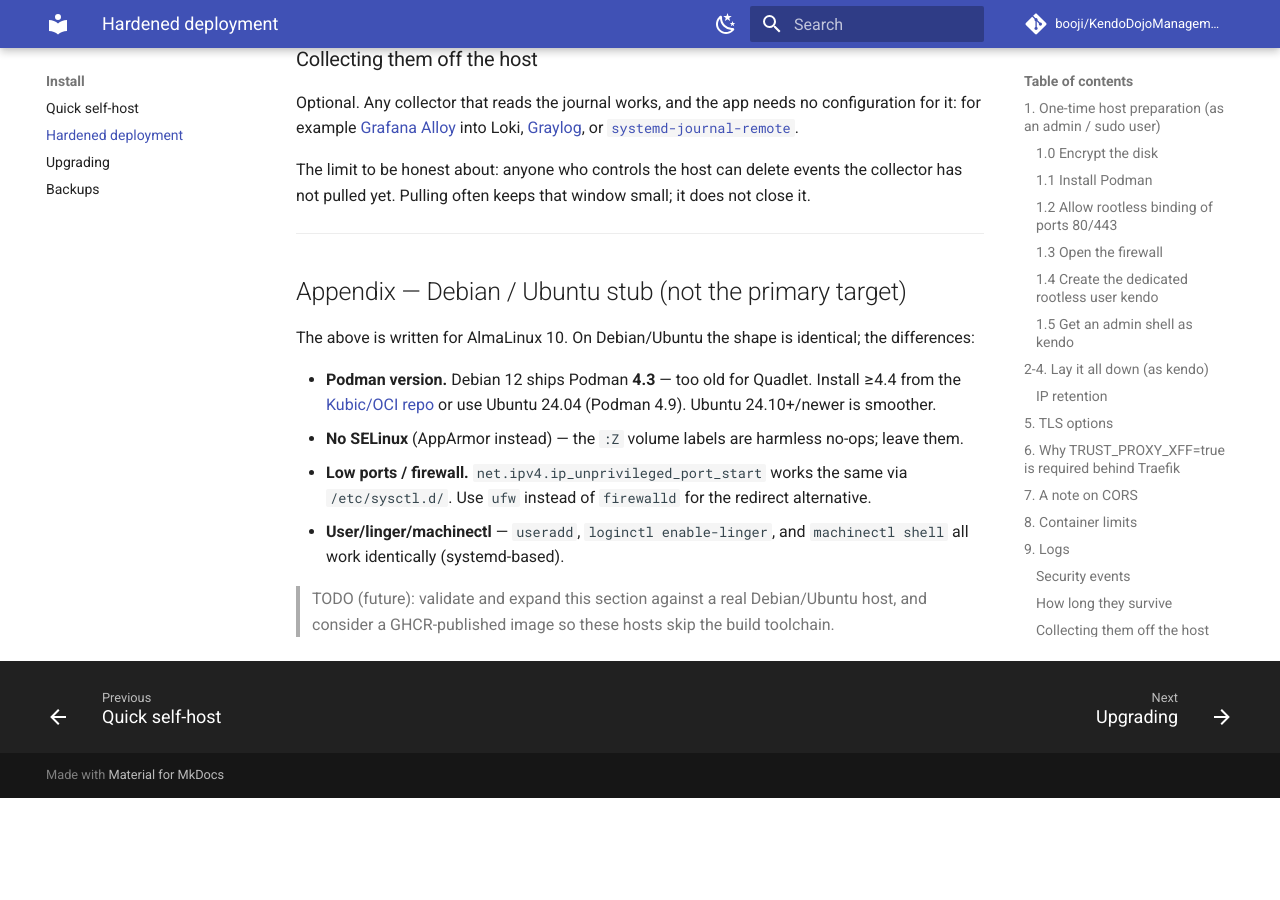
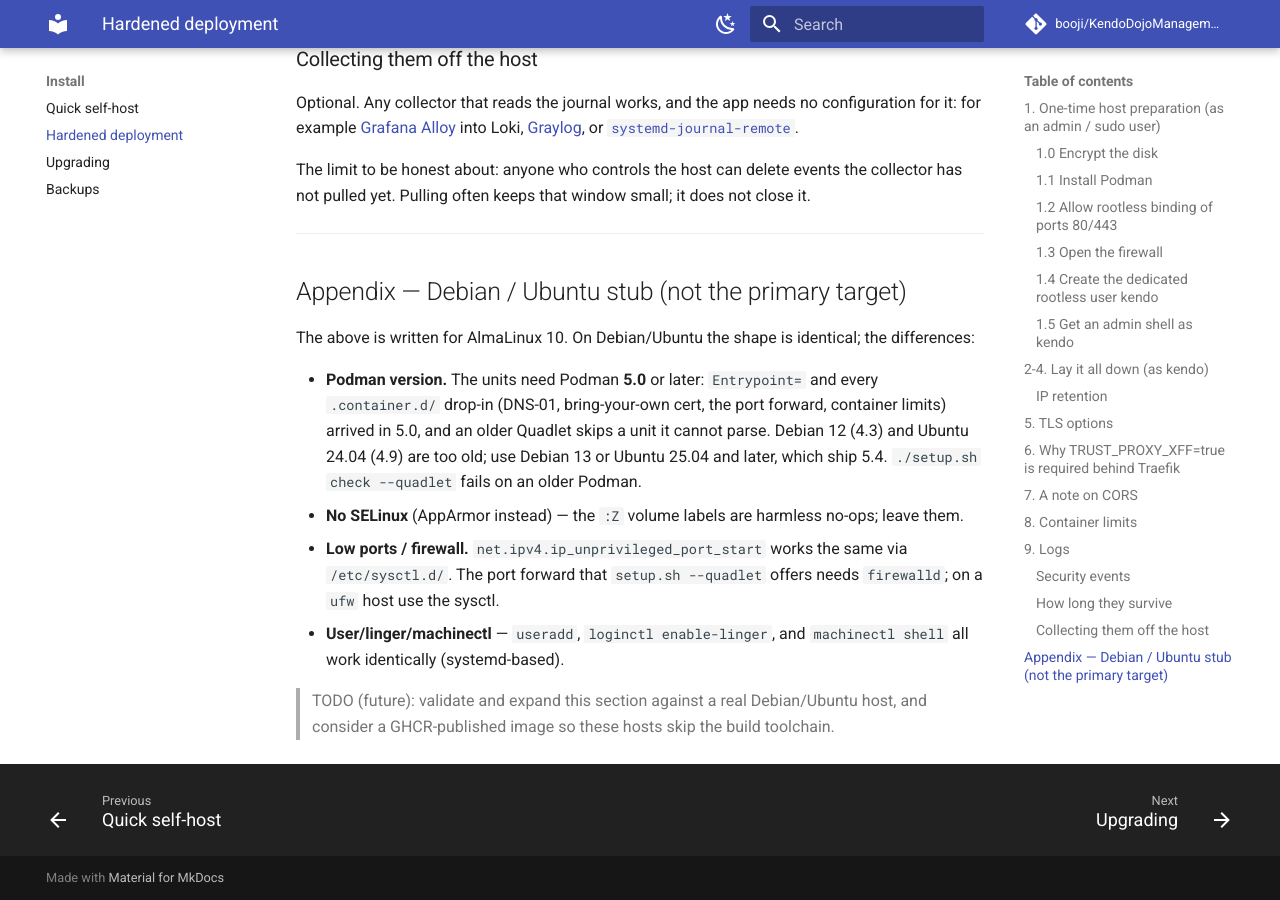
Before and after one commit to booji/KendoDojoManagement, an MkDocs documentation site: the page built from docs/deployment.md, in a window 1280 px wide and 900 px high, scrolled down 9852 px. Built offline with MkDocs 1.6.1 and Material for MkDocs 9.7.7, drawn with Linux system fonts in a browser that asks for light colours; comment, search, counter and statistics services are not loaded; the version menu is left out; before the commit the page ends 10650 px from its top, so only the background shows below that; some of the changed text lies outside the part shown.

Commit message:
fix(setup): require Podman 5.0 for the Quadlet units
The docs said Podman >= 4.4 and offered Ubuntu 24.04 (4.9), but the units
use keys Quadlet learned in 5.0: Entrypoint= (kendo-migrate,
kendo-ip-retention) and every .container.d/ drop-in (DNS-01, bring-your-own
cert, the #575 port forward, container limits). An older generator skips a
unit it cannot parse and reports it only in the journal.

`check --quadlet` and `setup.sh --quadlet` now name a Podman older than 5.0
as an outstanding prerequisite. docs/deployment.md states the real minimum,
and its Debian/Ubuntu notes no longer suggest ufw for the port forward,
which setup.sh builds on firewalld.

````diff
--- a/docs/deployment.md
+++ b/docs/deployment.md
@@ -44,7 +44,7 @@ This protects the disk while it is powered off, not a running host. Backups leav
 
 ```bash
 sudo dnf install -y podman   # AlmaLinux 10 ships Podman 5.x
-podman --version             # confirm >= 4.4 (Quadlet); 5.x expected
+podman --version             # confirm >= 5.0: the units use Entrypoint= and drop-ins
 ```
 
 ### 1.2 Allow rootless binding of ports 80/443
@@ -470,9 +470,9 @@ does not close it.
 
 The above is written for AlmaLinux 10. On Debian/Ubuntu the shape is identical; the differences:
 
-- **Podman version.** Debian 12 ships Podman **4.3** — too old for Quadlet. Install ≥4.4 from the [Kubic/OCI repo](https://build.opensuse.org/package/show/devel:kubic:libcontainers:stable/podman) or use Ubuntu 24.04 (Podman 4.9). Ubuntu 24.10+/newer is smoother.
+- **Podman version.** The units need Podman **5.0** or later: `Entrypoint=` and every `.container.d/` drop-in (DNS-01, bring-your-own cert, the port forward, container limits) arrived in 5.0, and an older Quadlet skips a unit it cannot parse. Debian 12 (4.3) and Ubuntu 24.04 (4.9) are too old; use Debian 13 or Ubuntu 25.04 and later, which ship 5.4. `./setup.sh check --quadlet` fails on an older Podman.
 - **No SELinux** (AppArmor instead) — the `:Z` volume labels are harmless no-ops; leave them.
-- **Low ports / firewall.** `net.ipv4.ip_unprivileged_port_start` works the same via `/etc/sysctl.d/`. Use `ufw` instead of `firewalld` for the redirect alternative.
+- **Low ports / firewall.** `net.ipv4.ip_unprivileged_port_start` works the same via `/etc/sysctl.d/`. The port forward that `setup.sh --quadlet` offers needs `firewalld`; on a `ufw` host use the sysctl.
 - **User/linger/machinectl** — `useradd`, `loginctl enable-linger`, and `machinectl shell` all work identically (systemd-based).
 
 > TODO (future): validate and expand this section against a real Debian/Ubuntu host, and consider a GHCR-published image so these hosts skip the build toolchain.
````
Also changed, not shown: 2 other files.
